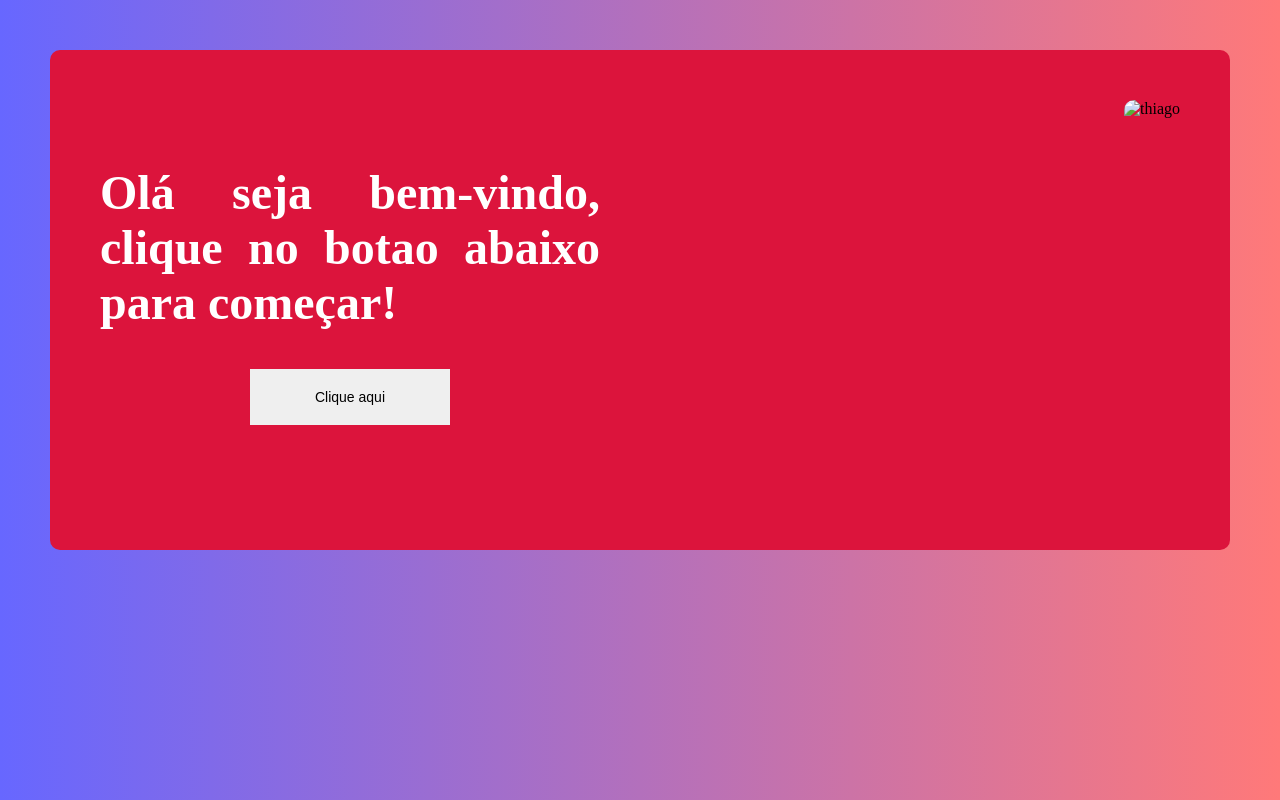
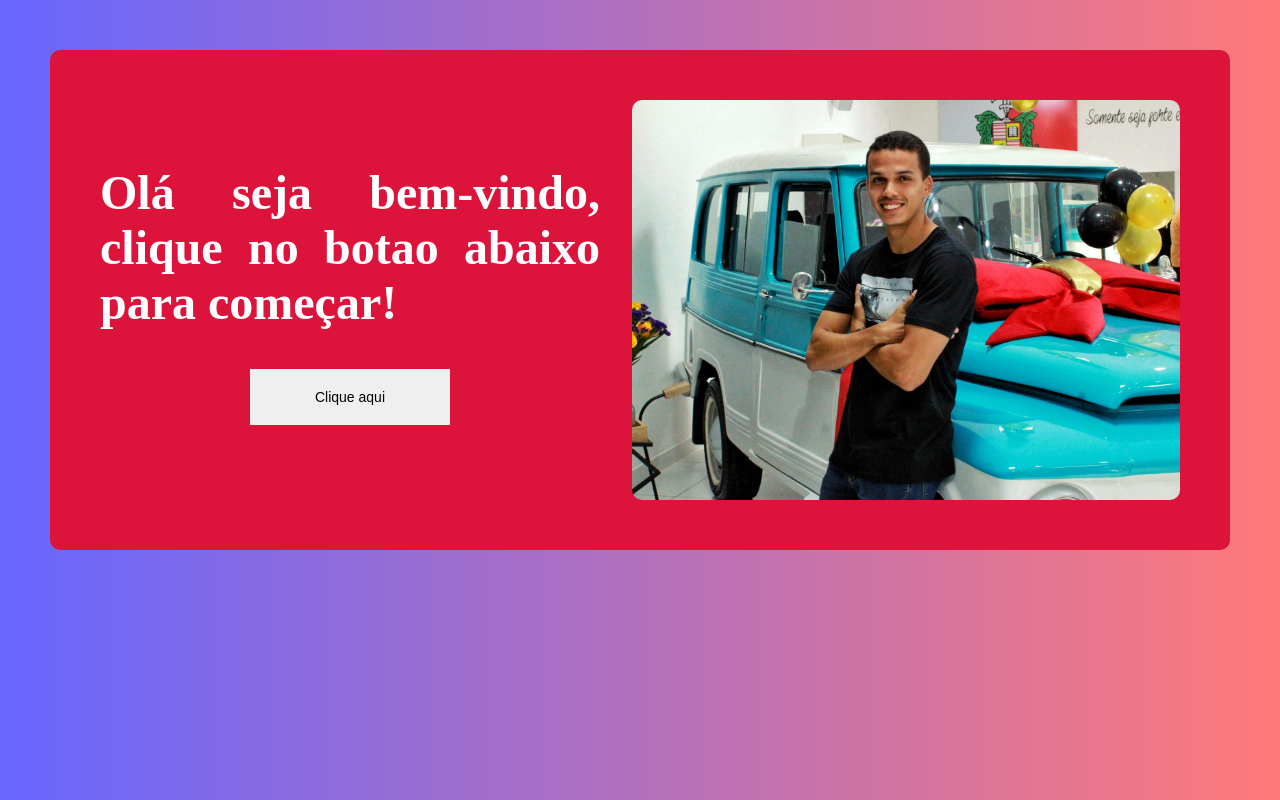
Before and after one commit to ThiagoOliveiraFranca/mysite, a plain HTML site: page index.html in a window 1280 px wide. Drawn offline with Linux system fonts and the light colour scheme.

Commit message:
Update index.html

```diff
--- a/index.html
+++ b/index.html
@@ -15,7 +15,7 @@
                 <h2 id="bem-vindo">Olá seja bem-vindo, clique no botao abaixo para começar!</h2>
                 <button type="button" onclick="comecar()" id="botaoini">Clique aqui</button>
             </div>
-            <img id="foto_ini" src="images/393aae00-e805-4bc5-addd-39d7fb665ee7.jpeg" alt="thiago">
+            <img id="foto_ini" src="scr/images/393aae00-e805-4bc5-addd-39d7fb665ee7.jpeg" alt="thiago">
         </div>
 
     </header>
```
